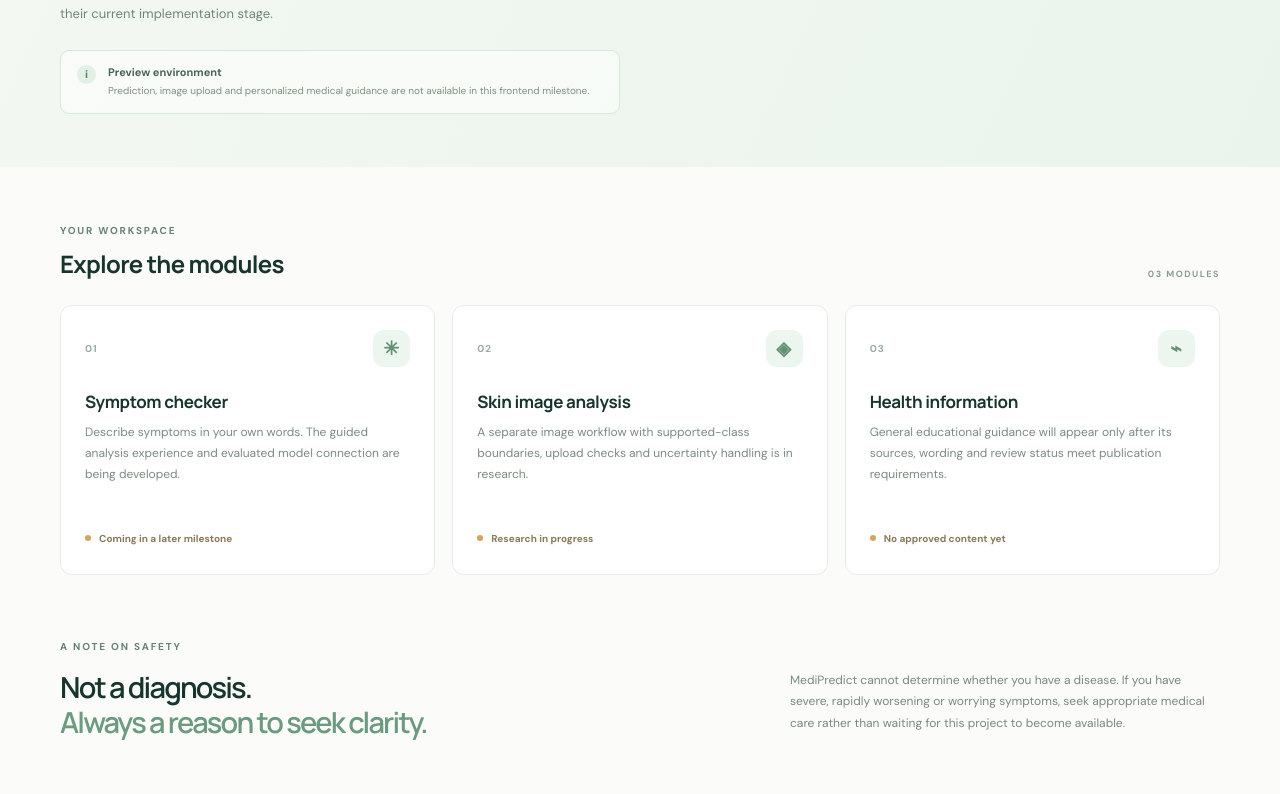
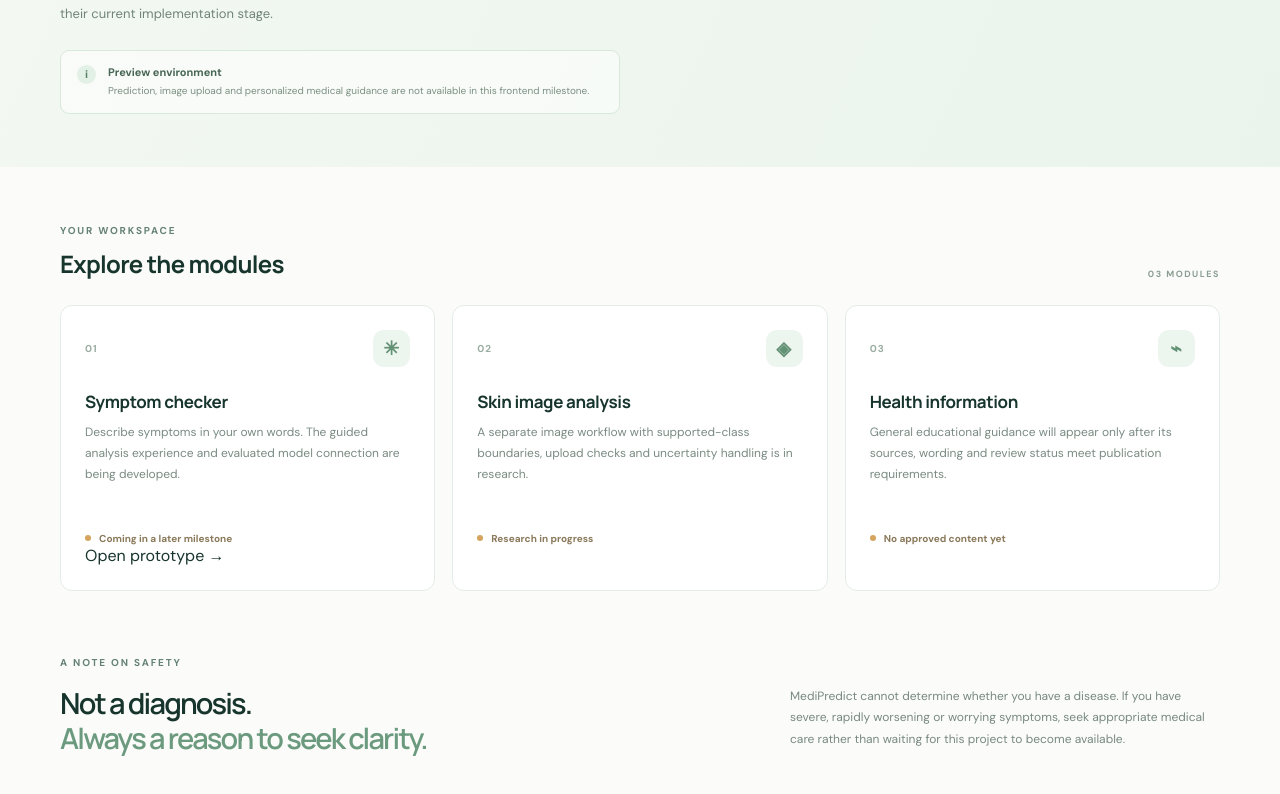
Before and after one commit to Sairajgupta123/Medpredict, a Next.js app in the folder frontend/: page /dashboard in a window 1280 px wide. Shown: the part 379-1173 px from the top of the page. Built offline with nearby package versions, Linux system fonts and the light colour scheme; no server answers.

Commit message:
feat(symptoms): link symptom prototype from workspace

```diff
--- a/frontend/src/app/dashboard/page.tsx
+++ b/frontend/src/app/dashboard/page.tsx
@@ -66,6 +66,7 @@ export default async function DashboardPage() {
               <h3>{item.title}</h3>
               <p>{item.description}</p>
               <div className="dashboard-card-status"><span />{item.status}</div>
+              {item.number === "01" && <Link className="module-action" href="/symptom-checker">Open prototype <span aria-hidden="true">→</span></Link>}
             </article>
           ))}
         </div>
```
